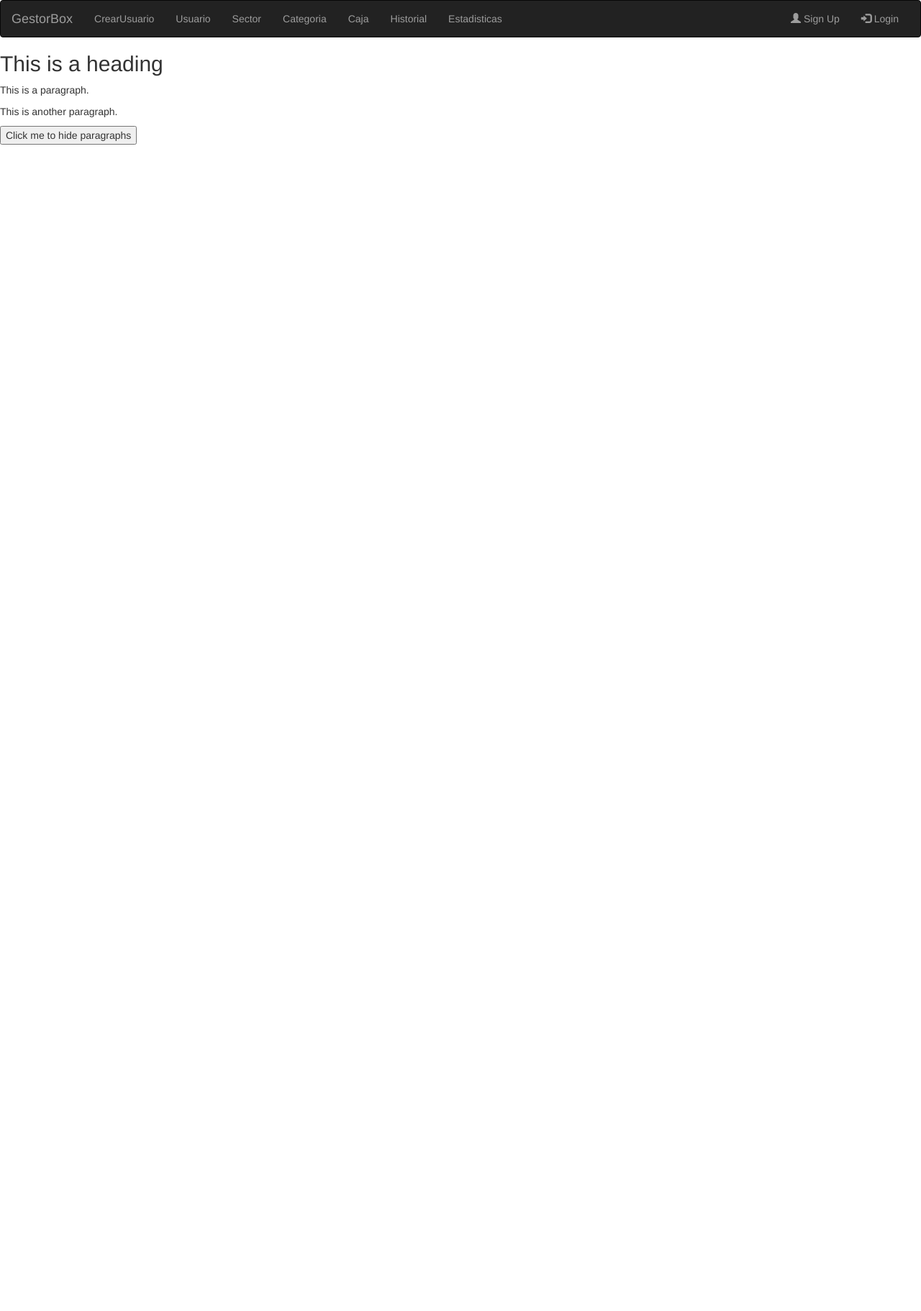
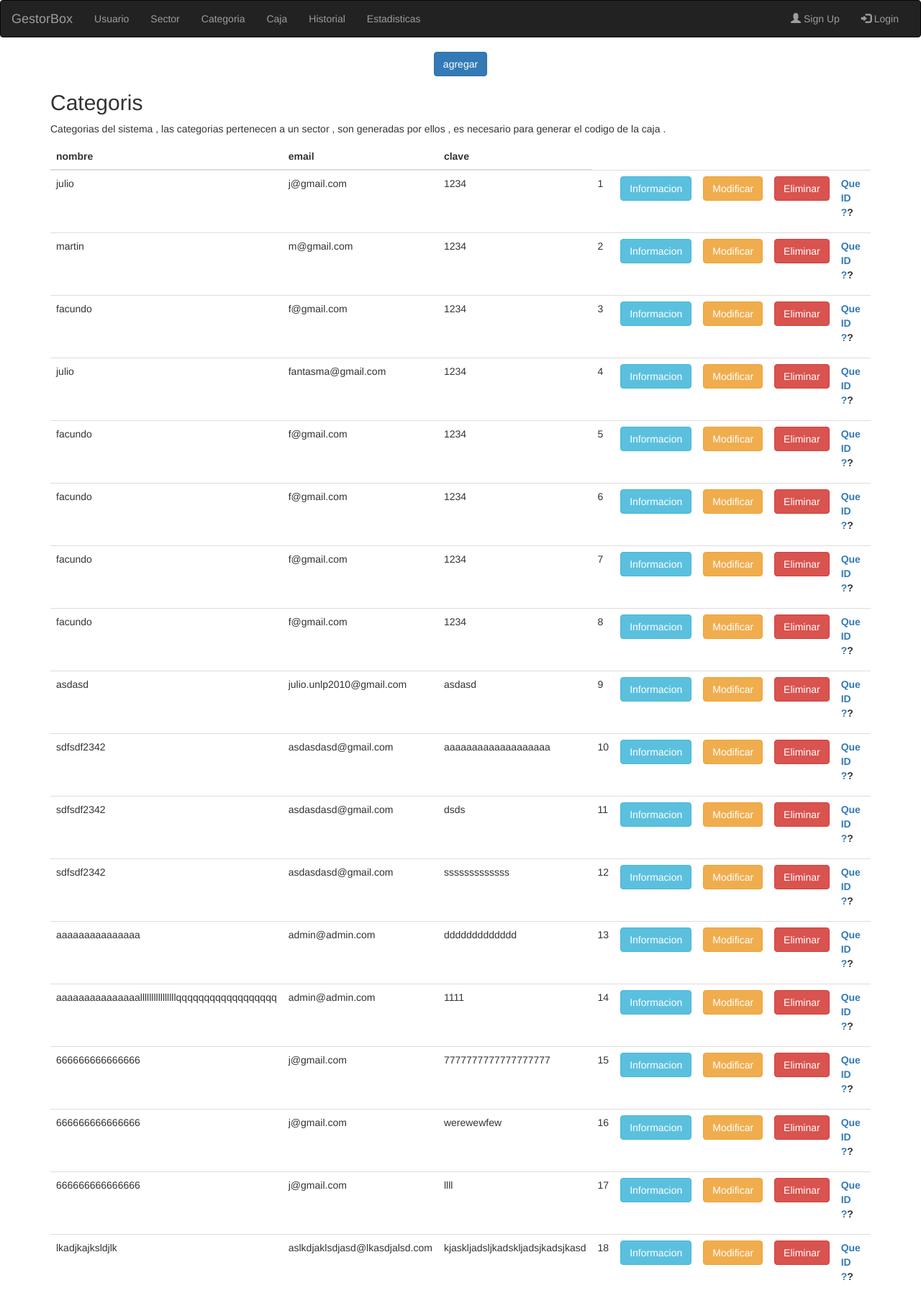
Before and after one commit to JulioCesar1988/GestorBox2018, a PHP site: page /views/estadisticas.php in a window 1280 px wide. Shown: the whole page at 72% size. Before the commit the page ends 201 px from the top, so only its background shows below. Run offline with PHP 8.4, Linux system fonts and the light colour scheme; data comes from the database, SQL or seed files in the repository.

Commit message:
nuevos cambios

```diff
--- a/views/estadisticas.php
+++ b/views/estadisticas.php
@@ -1,27 +1,147 @@
 <!DOCTYPE html>
-<html>
+<html lang="en">
 <head>
-  <title>Diagramas de estadisticas del sistemas </title>
+  <title>GestorBox</title>
   <script src="https://ajax.googleapis.com/ajax/libs/jquery/3.3.1/jquery.min.js"></script>
+</head>
+<body>
+  <?php include '../views/navbar.php';?>
+<div class="container">
+</div>
+<?php
+$servername = "localhost";
+$username = "root";
+$password = "";
+$dbname = "gestorboxdb";
+// Create connection
+$conn = new mysqli($servername, $username, $password, $dbname);
+// Check connection
+if ($conn->connect_error) {
+    die("Connection failed: " . $conn->connect_error);
+}
 
-  <script>
+ ?>
+
+ <center><th><button type="button" class="btn btn-primary">agregar</button></th></center>
+
+<div class="container">
+  <h2>Categoris </h2>
+  <p>Categorias del sistema , las categorias pertenecen a un sector , son generadas por ellos , es necesario para generar el codigo de la caja  .</p>
+  <table class="table">
+    <thead>
+      <tr>
+        <th>nombre</th>
+        <th>email</th>
+        <th>clave</th>
+
+      </tr>
+    </thead>
+    <tbody>
+         <?php
+$sql = "SELECT * FROM usuario"; $result = $conn->query($sql);
+  ?>
+
+<?php
+if ($result->num_rows > 0) {
+    // output data of each row
+    while($row = $result->fetch_assoc()) {   ?>
+      <tr>
+        <td> <?php echo  $row["nombre"] ?> </td>
+        <td><?php echo  $row["email"] ?></td>
+        <td><?php echo  $row["clave"] ?></td>
+        <td><?php echo  $row["id"] ?></td>
+
+        <th><button id="<?php echo  $row["id"] ?>" type="button" class="btn btn-info information">Informacion</button></th>
+        <th><button id="<?php echo  $row["id"] ?>" type="button" class="btn btn-warning update">Modificar</button></th>
+        <th><button id="<?php echo  $row["id"] ?>" type="button" class="btn btn-danger delete">Eliminar</button></th>
+        <th><p> <a href="../views/add_caja.php?id=<?php echo  $row["id"] ?>">Que ID ?</a>? <br /> </p></th>
+<!--
+
+    TENES QUE VER COMO PLANTEASTE EL MVC
+
+    PORQUE POR LO QUE VEO VAS SALTANDO DE PAGINA EN PAGINA, LA IDEA DE MVC O POR LO MENOS LO QUE YO ENTIENDO ES TENER UN INDEX Y QUE VAYA LLAMANDO A MODULOS DE CONTROLLER Y DE AHI PASARLE LOS DATOS COMO PARAMETROS PERO SIEMPRE PARADO SOBRE EL INDEX
+
+    LO QUE PODRIAS HACER PARA SEGUIR USANDO LO QUE HICISTE HASTA AHORA ES CREAR "FORM" PARA EL MODIFICAR, AGREGAR CAJA Y INFORMACION
+    UN FORM PARA CADA UNO E IR SALTANDO A LA PAGINA Q TENES PARA CADA UNO Y PASARLE EL ID POR UN
+    INPUT TYPE=HIDDEN PARA QUE NO TE VEAN EL PARAMETRO Y UTILIZAR EL TIPO POST.
+
+
+
+
+-->
+        <!--<th><button type="button" class="btn btn-link">Link</button></th>
+        <th><p> <a href="../views/add_caja.php">Agregar</a>? <br /> </p></th>
+        <th><p> <a href="../views/add_user.php"> </a> ? <br /> </p></th>
+       <th><a class="btn btn-primary" href="../views/add_user.php" role="button">Link</a></th> -->
+
+
+
+      </tr>
+     <?php
+
+
+    }
+} else {
+    echo "0 results";
+}
+$conn->close();
+?>
+
+    </tbody>
+
+  </table>
+
+
+</div>
+
+
+
+
+
+
+       <!-- echo "descripcion -> " . $row["descripcion"]. " pricintoA -> " . $row["precintoA"]. " precintoB ->  " . --> <!--$row["precintoB"]." Ubicacion -> " . $row["ubicacion"] .". Sector -> -> " . $row["id_sector"] ."  <br>"; -->
+
+
+
+
+
+</body>
+<script>
 $(document).ready(function(){
-    $("button").click(function(){
-        $("p").hide();
+    //AJAX TE VA AYUDAR A REALIZAR LA TAREA QUE NECESITES HACER EN PHP Y TE VA A DEVOLVER EL RESULTADO QUE NECESITES
+    //EN EL CASO DEL DELETE PODES MANDARLE EL ID DEL CAMPO A ELIMINAR Y DESPUES  PEGARLE A LA UNA PAGINA.PHP Y AHI ELIMINAR EL DATO POR EL ID
+    var request = function (url,data){
+
+        $.ajax({url: url,
+                type: 'POST',
+                data: data,
+                dataType: "json",
+          success: function(result){
+            console.log(result);
+          },
+          failed: function(result){
+            console.log(result);
+          }
+
+
+        });
+
+    }
+
+    $(".delete").click(function(){
+        var data = {id: $(this).attr('id') };
+        var url = "home.php";
+        //console.log("hola");
+        request(url, data);
+    });
+    $(".information").click(function(){
+        alert( $(this).attr('id') );
+        //console.log("hola");
+    });
+    $(".update").click(function(){
+        alert( $(this).attr('id') );
+        //console.log("hola");
     });
 });
 </script>
-
-</head>
-<body>
-     <?php include '../views/navbar.php';?>
-
-     <h2>This is a heading</h2>
-
-<p>This is a paragraph.</p>
-<p>This is another paragraph.</p>
-
-<button>Click me to hide paragraphs</button>
-
-</body>
 </html>
--- a/views/list_cajas.php
+++ b/views/list_cajas.php
@@ -59,7 +59,7 @@ if ($result->num_rows > 0) {
         <th><button type="button" class="btn btn-primary">Pedir</button></th>
         <th><button type="button" class="btn btn-info">Informacion</button></th>
         <th><button type="button" class="btn btn-warning">Modificar</button></th>
-        <th><button type="button" class="btn btn-danger">Eliminar</button></th>
+
         <!--<th><button type="button" class="btn btn-link">Link</button></th>
         <th><p> <a href="../views/add_caja.php">Agregar</a>? <br /> </p></th>
         <th><p> <a href="../views/add_user.php"> </a> ? <br /> </p></th>
--- a/views/list_sectores.php
+++ b/views/list_sectores.php
@@ -56,6 +56,8 @@ if ($result->num_rows > 0) {
         <th><button type="button" class="btn btn-info">Informacion</button></th>
         <th><button type="button" class="btn btn-warning">Modificar</button></th>
         <th><button type="button" class="btn btn-danger">Eliminar</button></th>
+        <th><button type="button" class="btn btn-danger">Eliminar</button></th>
+       <a href="#" class="btn btn-info" role="button">Link Button</a>
         <!--<th><button type="button" class="btn btn-link">Link</button></th>
         <th><p> <a href="../views/add_caja.php">Agregar</a>? <br /> </p></th>
         <th><p> <a href="../views/add_user.php"> </a> ? <br /> </p></th>
--- a/views/navbar.php
+++ b/views/navbar.php
@@ -31,7 +31,7 @@
       <ul class="nav navbar-nav">
 
         </li>
-             <li><a href="/gestorbox2018/views/add_user.php">CrearUsuario</a></li>
+
 
       <li><a href="/gestorbox2018/views/list_users.php">Usuario</a></li>
       <li><a href="/gestorbox2018/views/list_sectores.php">Sector</a></li>
```
Also changed, not shown: controllers/VerDatosDeTabla.php (added, +13 -0 lines), views/delete_user.php (+11 -1 lines), views/list_users.php (+4 -4 lines).
